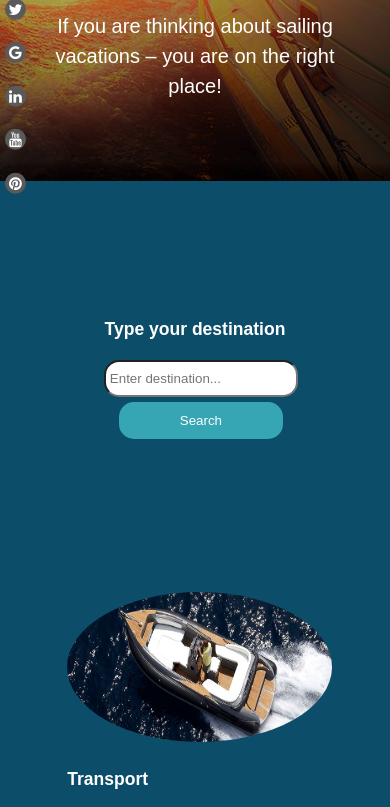
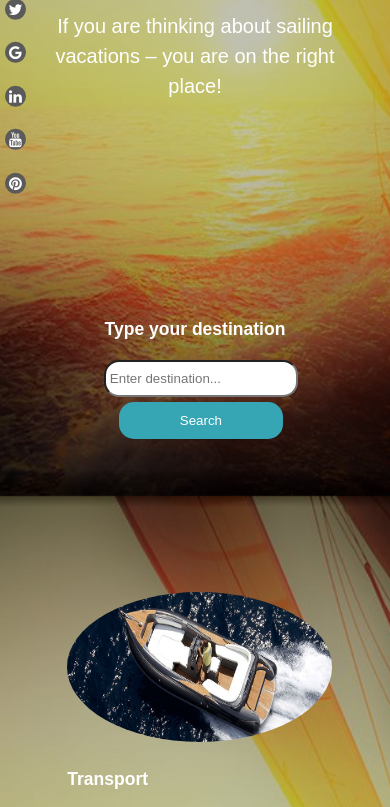
Before and after one commit to erol713/yacht-rental, a plain HTML site: page index.html in a window 390 px wide. Shown: the part 348-1155 px from the top of the page. Drawn offline with Linux system fonts and the light colour scheme.

Commit message:
Update index.css

```diff
--- a/index.css
+++ b/index.css
@@ -398,11 +398,15 @@ footer{
 	#slika{
 
 
-	background:url('photos/bckg1.jpg') -500px -90px;
-	background-attachment: fixed;
-	background-repeat: no-repeat;
 
 
+background: url('photos/bckg1.jpg') no-repeat center center fixed;
+    -webkit-background-size: cover;
+    -moz-background-size: cover;
+    -o-background-size: cover;
+    background-size: cover;
+    height: 100%;
+    overflow: hidden;
 	}
 
 
```
